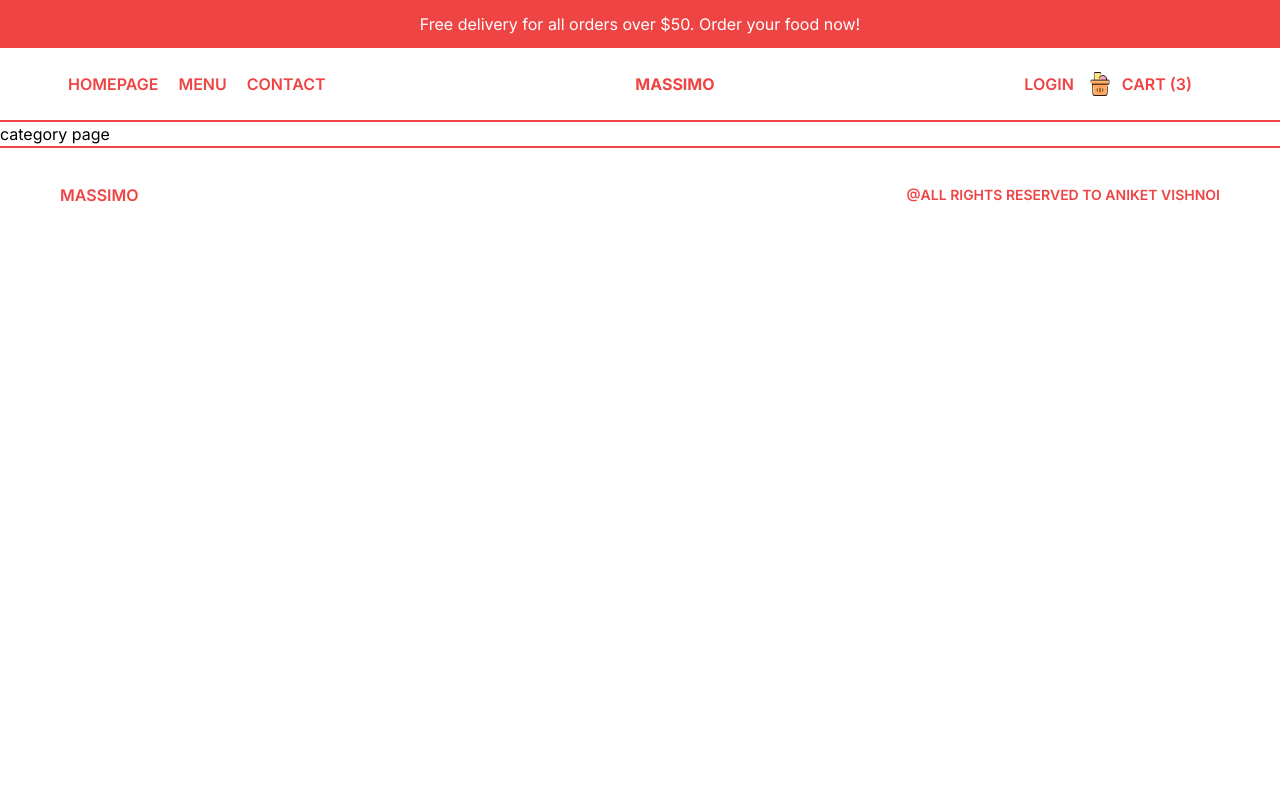
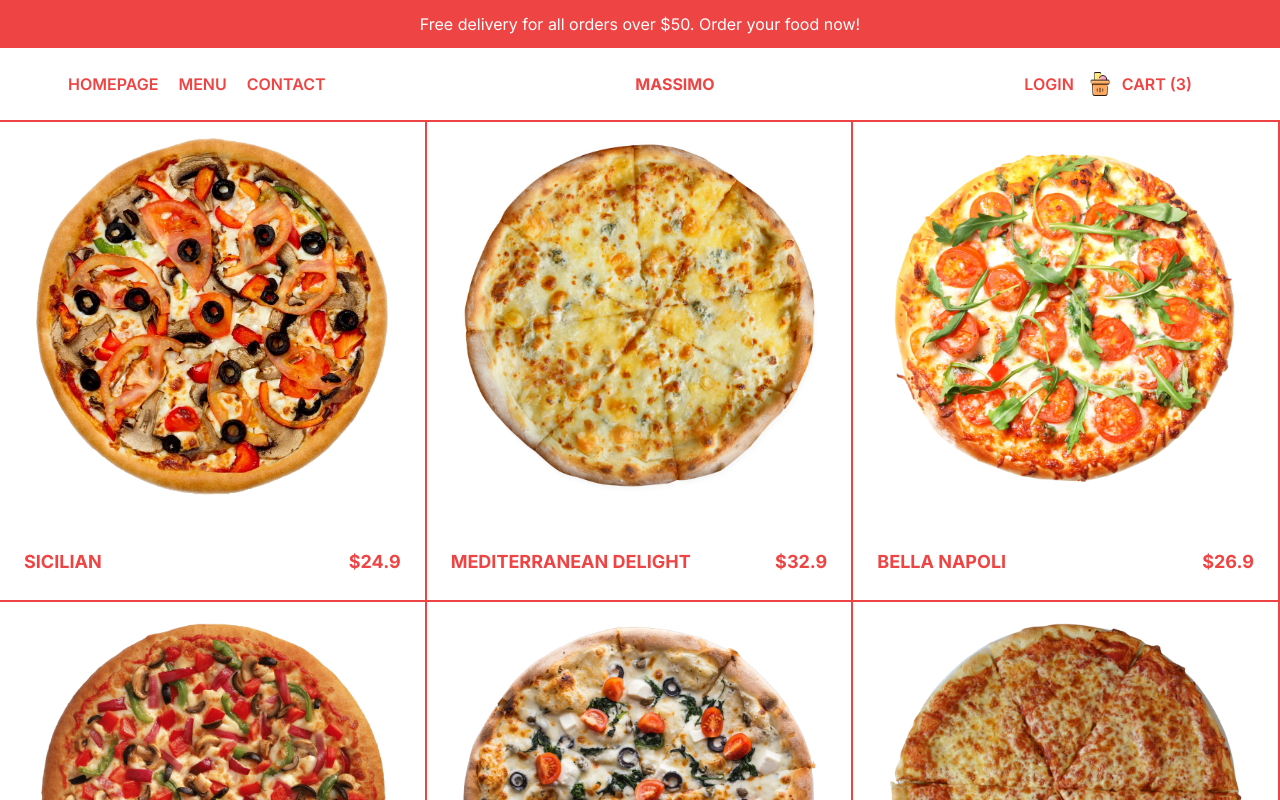
Before and after one commit to aniketcoddy/Delicious-restr, a Next.js app: page /menu/burger in a window 1280 px wide. Shown: the top 800 px of the page. Built offline with nearby package versions, Linux system fonts and the light colour scheme.

Commit message:
Menu > Category > Pizza complete

```diff
--- a/src/app/menu/[category]/page.tsx
+++ b/src/app/menu/[category]/page.tsx
@@ -1,9 +1,26 @@
 import React from 'react'
+import { pizzas } from '@/data'
+import Link from 'next/link'
+import Image from 'next/image'
 
 const CategoryPage = () => {
   return (
-    <div>
-      category page
+    <div className='flex flex-wrap text-primary'>
+     {pizzas.map(items=>(
+       <Link href={`/product/${items.id}`} key={items.id} className='w-full h-[60vh] border-b-2  border-r-2 border-primary sm:w-1/2 lg:w-1/3 p-4 flex flex-col justify-between group'>
+
+          <div className='flex relative h-[80%] justify-center items-center'>
+            {items.img &&
+              <Image src={items.img} alt='pizza' fill className='object-contain'/>
+              }
+          </div>
+          <div className='flex item-center justify-between font-bold group'>
+            <h1 className="text-sm md:text-base lg:text-lg uppercase p-2">{items.title}</h1>
+            <h1 className='text-sm md:text-base lg:text-lg p-2 group-hover:hidden'>${items.price}</h1>
+            <button className='hidden text-xs  uppercase bg-primary text-white group-hover:block p-2 rounded-md'>Add To Cart</button>
+          </div>
+       </Link>
+     ))}
     </div>
   )
 }
--- a/src/app/menu/page.tsx
+++ b/src/app/menu/page.tsx
@@ -16,7 +16,7 @@ const Menu = () => {
           <div className={`text-${category.color} w-1/2`}>
             <h1 className="uppercase font-bold text-xl md:text-3xl">{category.title}</h1>
             <p className="text-xs py-3 md:text-sm  lg:text-base">{category.desc}</p>
-            <button className={`hidden xl:block bg-${category.color} border-2 py-2 px-4 rounded-lg text-${category.color === "black" ? "white" : "primary"} `}>Explore</button>
+            <button className={`hidden xl:block bg-${category.color} py-2 px-4 rounded-lg text-${category.color === "black" ? "white" : "primary"} `}>Explore</button>
           </div>
         </Link>
       ))}
--- a/src/components/Slider.tsx
+++ b/src/components/Slider.tsx
@@ -29,12 +29,12 @@ const Slider = () => {
 
   const [currentSlide , setCurrentSlide] = useState(0)
 
-  // useEffect(()=>{
-  //   const interval = setInterval(()=>{
-  //     setCurrentSlide((prev)=>(prev === data.length-1 ? 0 : prev+1))
-  //   },2000);
-  //   return () => clearInterval(interval)
-  // },[])
+  useEffect(()=>{
+    const interval = setInterval(()=>{
+      setCurrentSlide((prev)=>(prev === data.length-1 ? 0 : prev+1))
+    },2000);
+    return () => clearInterval(interval)
+  },[])
 
   return (
     <div className="flex flex-col md:flex-row gap-5 h-[calc(100vh-6rem)] md:h-[calc(100vh-7rem)] bg-primary/20">
--- a/src/data.ts
+++ b/src/data.ts
@@ -356,6 +356,7 @@ type Product = {
   };
 
 
+
   type Menu = {
     id: number;
     slug: string;
```
